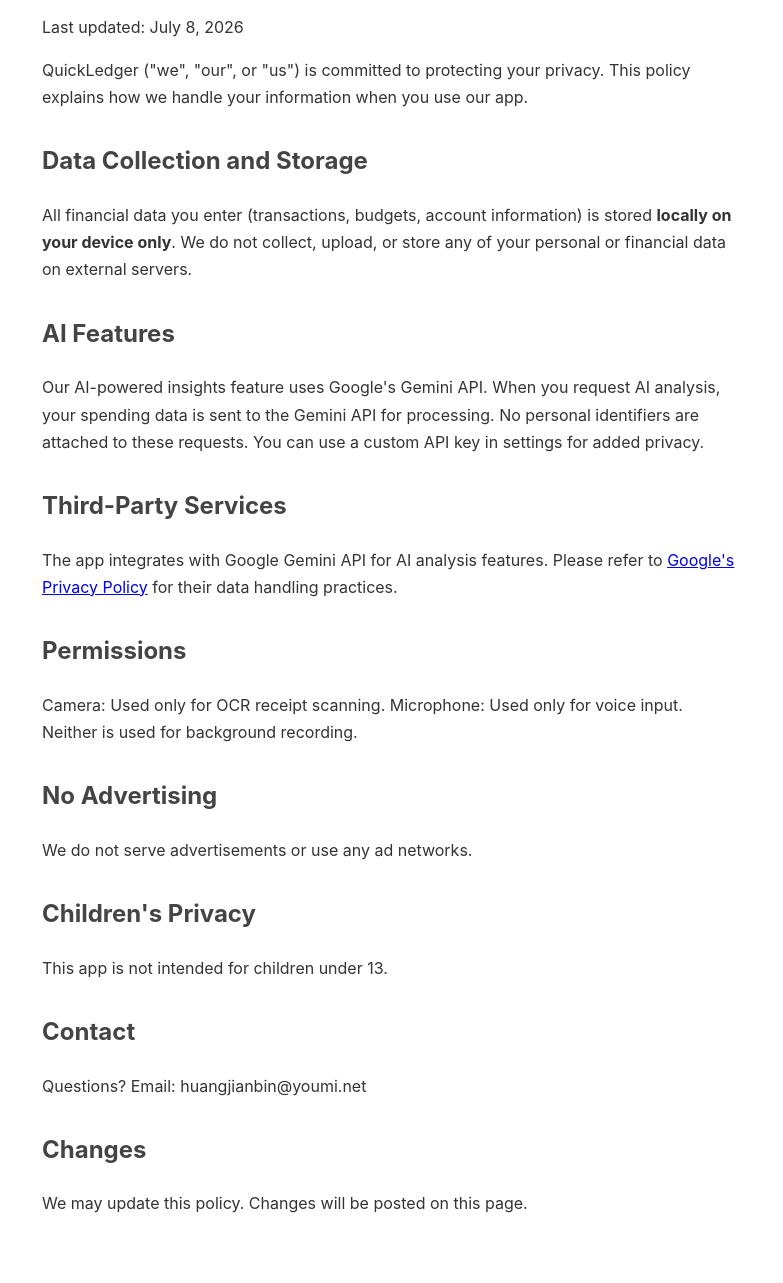
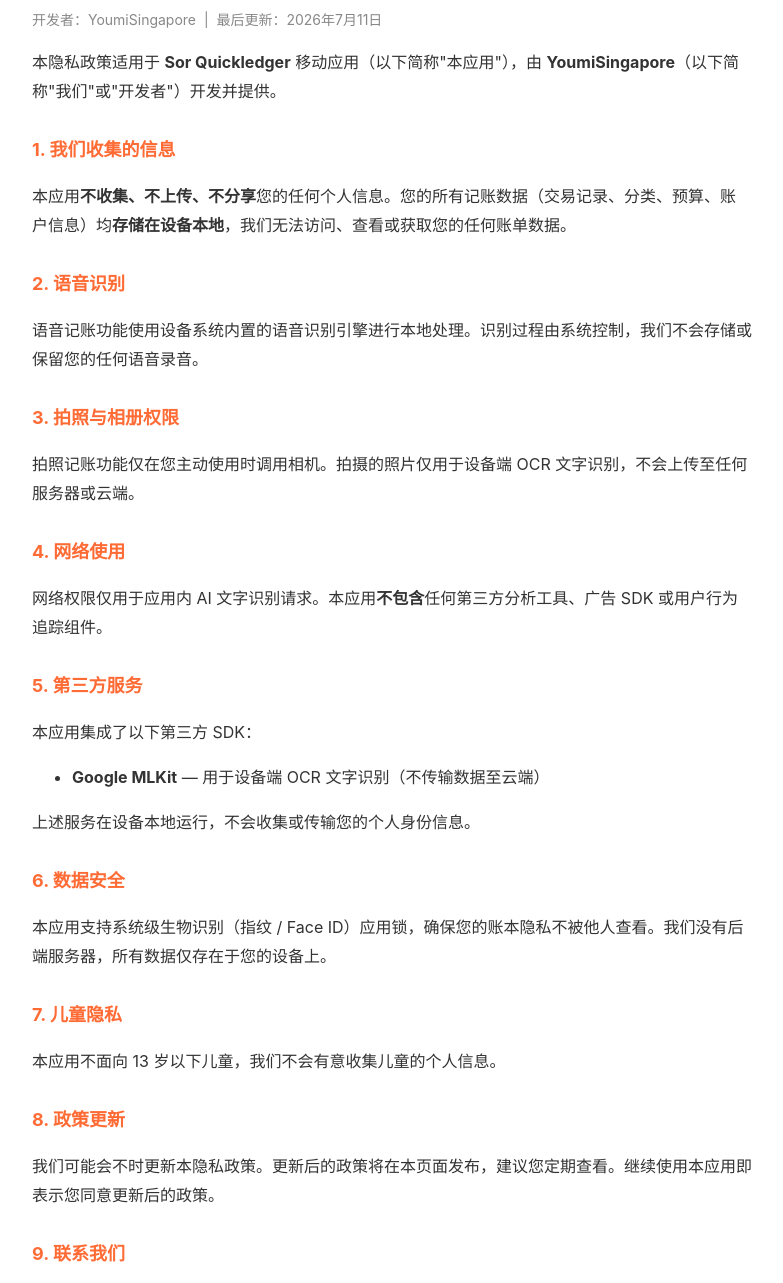
Before and after one commit to hjb1991/youshubilling, a plain HTML site: page index.html in a window 1280 px wide. Shown: the part 102-1385 px from the top of the page, without its empty margins (248-1031 px from the left). Before the commit the page ends 1360 px from the top, so only its background shows below. Drawn offline with Linux system fonts and the light colour scheme.

Commit message:
Update privacy policy for Google Play compliance

```diff
--- a/index.html
+++ b/index.html
@@ -1,43 +1,57 @@
 <!DOCTYPE html>
-<html lang="en">
+<html lang="zh-CN">
 <head>
 <meta charset="UTF-8">
 <meta name="viewport" content="width=device-width, initial-scale=1.0">
-<title>Privacy Policy - QuickLedger</title>
+<title>Sor Quickledger - 隐私政策</title>
 <style>
-  body { font-family: -apple-system, sans-serif; max-width: 700px; margin: 40px auto; padding: 0 20px; line-height: 1.7; color: #333; }
-  h1 { color: #1a1a1a; }
-  h2 { color: #444; margin-top: 30px; }
+  body { max-width: 720px; margin: 40px auto; padding: 0 20px; font-family: -apple-system, BlinkMacSystemFont, 'Segoe UI', sans-serif; line-height: 1.8; color: #333; }
+  h1 { font-size: 24px; border-bottom: 2px solid #FF6B35; padding-bottom: 8px; }
+  h2 { font-size: 18px; margin-top: 28px; color: #FF6B35; }
+  .meta { color: #888; font-size: 14px; }
 </style>
 </head>
 <body>
-<h1>Privacy Policy</h1>
-<p>Last updated: July 8, 2026</p>
 
-<p>QuickLedger ("we", "our", or "us") is committed to protecting your privacy. This policy explains how we handle your information when you use our app.</p>
+<h1>Sor Quickledger — 隐私政策</h1>
+<p class="meta">开发者：YoumiSingapore &nbsp;|&nbsp; 最后更新：2026年7月11日</p>
 
-<h2>Data Collection and Storage</h2>
-<p>All financial data you enter (transactions, budgets, account information) is stored <strong>locally on your device only</strong>. We do not collect, upload, or store any of your personal or financial data on external servers.</p>
+<p>本隐私政策适用于 <strong>Sor Quickledger</strong> 移动应用（以下简称"本应用"），由 <strong>YoumiSingapore</strong>（以下简称"我们"或"开发者"）开发并提供。</p>
 
-<h2>AI Features</h2>
-<p>Our AI-powered insights feature uses Google's Gemini API. When you request AI analysis, your spending data is sent to the Gemini API for processing. No personal identifiers are attached to these requests. You can use a custom API key in settings for added privacy.</p>
+<h2>1. 我们收集的信息</h2>
+<p>本应用<strong>不收集、不上传、不分享</strong>您的任何个人信息。您的所有记账数据（交易记录、分类、预算、账户信息）均<strong>存储在设备本地</strong>，我们无法访问、查看或获取您的任何账单数据。</p>
 
-<h2>Third-Party Services</h2>
-<p>The app integrates with Google Gemini API for AI analysis features. Please refer to <a href="https://policies.google.com/privacy">Google's Privacy Policy</a> for their data handling practices.</p>
+<h2>2. 语音识别</h2>
+<p>语音记账功能使用设备系统内置的语音识别引擎进行本地处理。识别过程由系统控制，我们不会存储或保留您的任何语音录音。</p>
 
-<h2>Permissions</h2>
-<p>Camera: Used only for OCR receipt scanning. Microphone: Used only for voice input. Neither is used for background recording.</p>
+<h2>3. 拍照与相册权限</h2>
+<p>拍照记账功能仅在您主动使用时调用相机。拍摄的照片仅用于设备端 OCR 文字识别，不会上传至任何服务器或云端。</p>
 
-<h2>No Advertising</h2>
-<p>We do not serve advertisements or use any ad networks.</p>
+<h2>4. 网络使用</h2>
+<p>网络权限仅用于应用内 AI 文字识别请求。本应用<strong>不包含</strong>任何第三方分析工具、广告 SDK 或用户行为追踪组件。</p>
 
-<h2>Children's Privacy</h2>
-<p>This app is not intended for children under 13.</p>
+<h2>5. 第三方服务</h2>
+<p>本应用集成了以下第三方 SDK：</p>
+<ul>
+  <li><strong>Google MLKit</strong> — 用于设备端 OCR 文字识别（不传输数据至云端）</li>
+</ul>
+<p>上述服务在设备本地运行，不会收集或传输您的个人身份信息。</p>
 
-<h2>Contact</h2>
-<p>Questions? Email: huangjianbin@youmi.net</p>
+<h2>6. 数据安全</h2>
+<p>本应用支持系统级生物识别（指纹 / Face ID）应用锁，确保您的账本隐私不被他人查看。我们没有后端服务器，所有数据仅存在于您的设备上。</p>
 
-<h2>Changes</h2>
-<p>We may update this policy. Changes will be posted on this page.</p>
+<h2>7. 儿童隐私</h2>
+<p>本应用不面向 13 岁以下儿童，我们不会有意收集儿童的个人信息。</p>
+
+<h2>8. 政策更新</h2>
+<p>我们可能会不时更新本隐私政策。更新后的政策将在本页面发布，建议您定期查看。继续使用本应用即表示您同意更新后的政策。</p>
+
+<h2>9. 联系我们</h2>
+<p>如对本隐私政策有任何疑问，请通过以下方式联系我们：</p>
+<p>📧 邮箱：<strong>youmisingapore@gmail.com</strong></p>
+<p>开发者：<strong>YoumiSingapore</strong></p>
+
+<p style="margin-top:30px; color:#888; font-size:13px;">© 2026 YoumiSingapore. 保留所有权利。</p>
+
 </body>
 </html>
```
